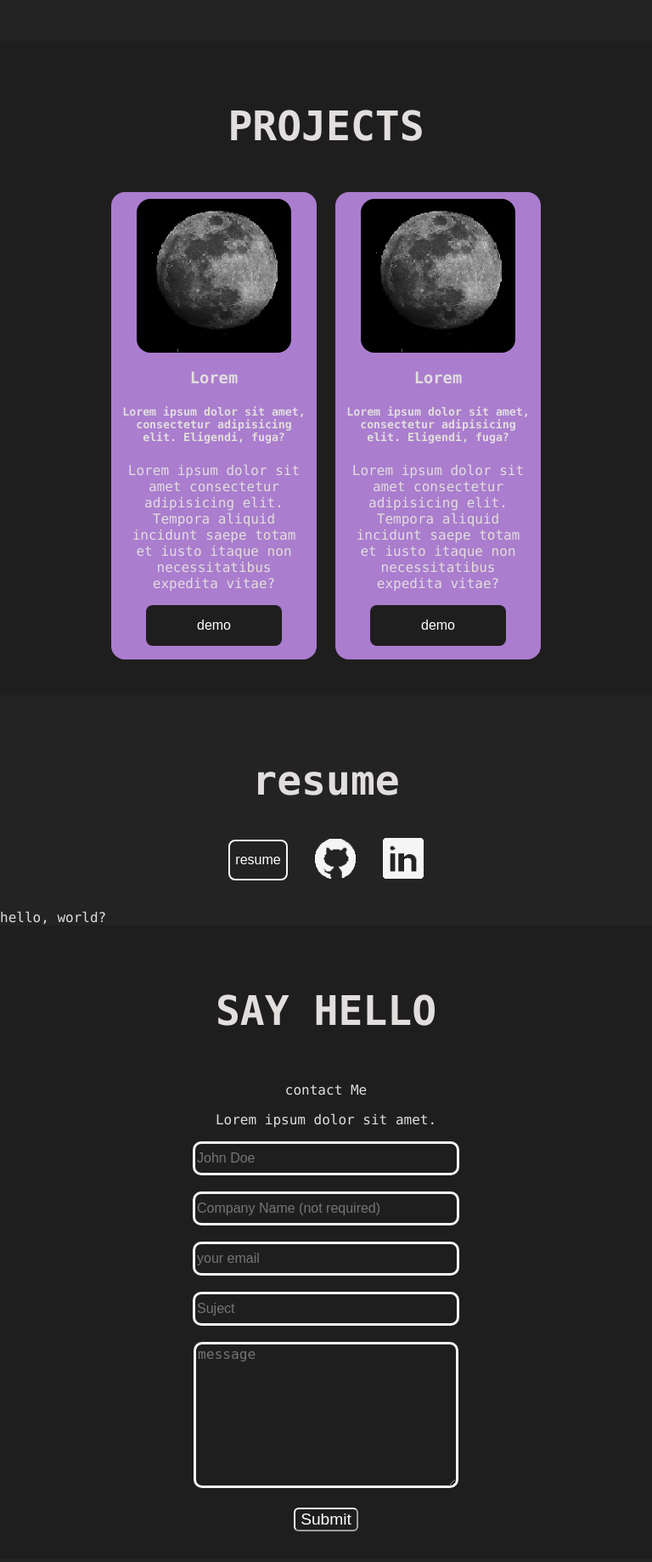
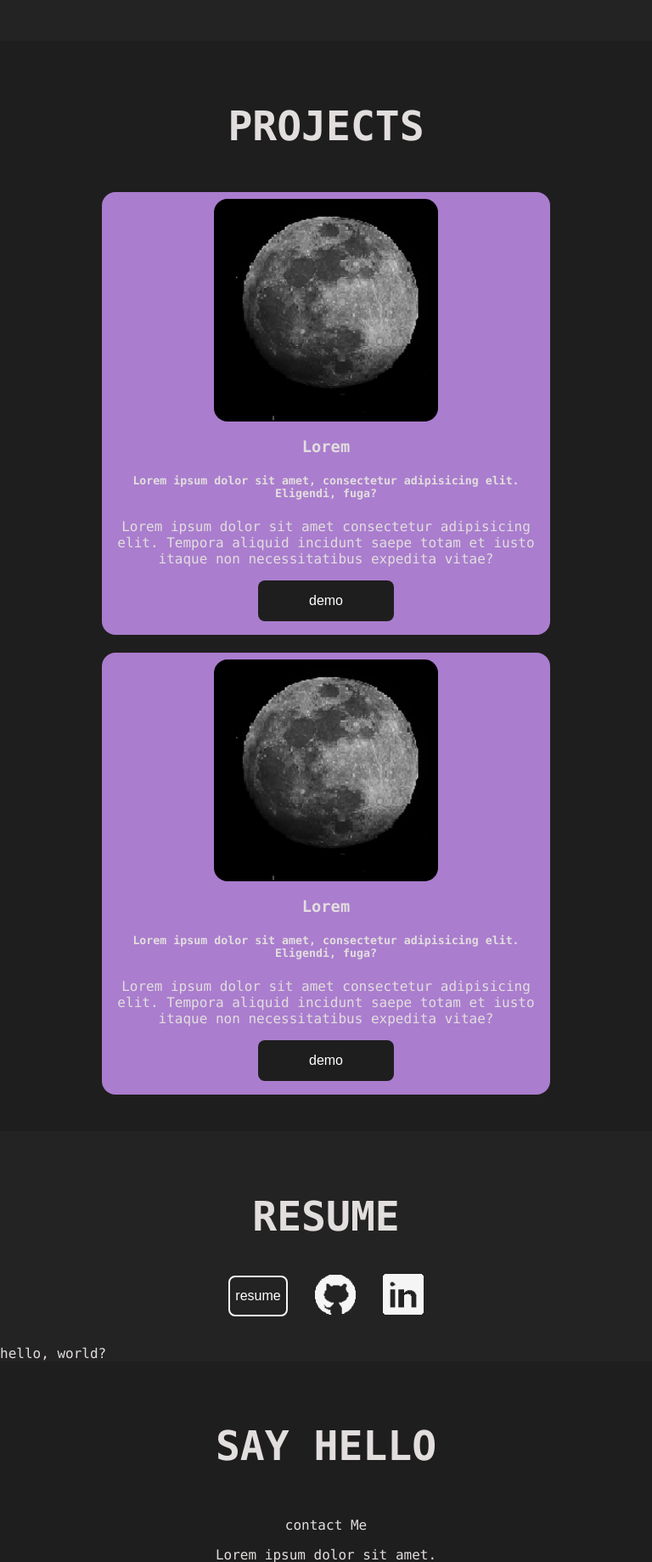
Before and after one commit to DestineeAdams/portfolio-Website, a PHP site: page / in a window 768 px wide. Shown: the part 763-2601 px from the top of the page at 85% size. Run offline with PHP 8.4, Linux system fonts and the light colour scheme.

Commit message:
fixed css layouts

```diff
--- a/index.php
+++ b/index.php
@@ -89,10 +89,10 @@
     </section>
 
     <section class="section3" id="resume">
-        <h2>resume</h2>
+        <h2>RESUME</h2>
 
         <div class="button-container">
-            <button type="submit" onclick="window.open('files/Resume.pdf')"> resume </button>
+            <button type="submit" onclick="window.open('\files\resume.pdf')"> resume </button>
 
             <a href="https://github.com/DestineeAdams"><img src="img\githubIcon.png" alt="github"></a>
             <a href="https://www.linkedin.com/in/destinee-adams-7b4266192/"><img src="img\linkedinIcon.png"
--- a/styles/style.css
+++ b/styles/style.css
@@ -376,10 +376,10 @@ footer {
     display: -webkit-box;
     display: -ms-flexbox;
     display: flex;
-    -webkit-box-orient: horizontal;
+    -webkit-box-orient: vertical;
     -webkit-box-direction: normal;
-        -ms-flex-direction: row;
-            flex-direction: row;
+        -ms-flex-direction: column;
+            flex-direction: column;
     -webkit-box-pack: center;
         -ms-flex-pack: center;
             justify-content: center;
@@ -403,11 +403,11 @@ footer {
             align-items: center;
     -ms-flex-wrap: wrap;
         flex-wrap: wrap;
-    width: 250%;
-    height: 25%;
+    width: 100%;
+    height: 15%;
   }
   .projcet img {
-    width: 75%;
+    width: 50%;
   }
 }
 
--- a/styles/style.scss
+++ b/styles/style.scss
@@ -372,7 +372,7 @@ footer {
 
     .project-conainer{
         display: flex;
-        flex-direction: row;
+        flex-direction: column;
         justify-content: center;
         align-items: center;
     }
@@ -384,11 +384,11 @@ footer {
         align-items: center;
         flex-wrap: wrap;
 
-        width: 250%;
-        height: 25%;
+        width: 100%;
+        height: 15%;
 
         img{
-            width: 75%;
+            width: 50%;
         }
 
     }
--- a/todo.txt
+++ b/todo.txt
@@ -8,3 +8,5 @@ Project:
 
 
 project logs:
+
+  -wamp php mail not working
```
Also changed, not shown: email.php (+30 -38 lines), 2 other files.
